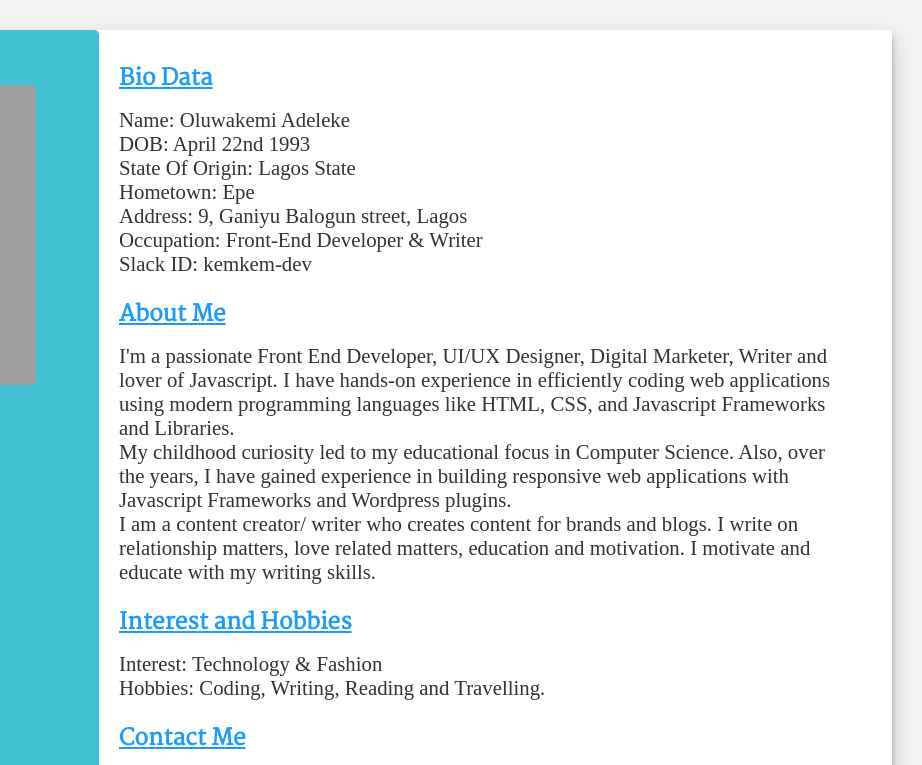
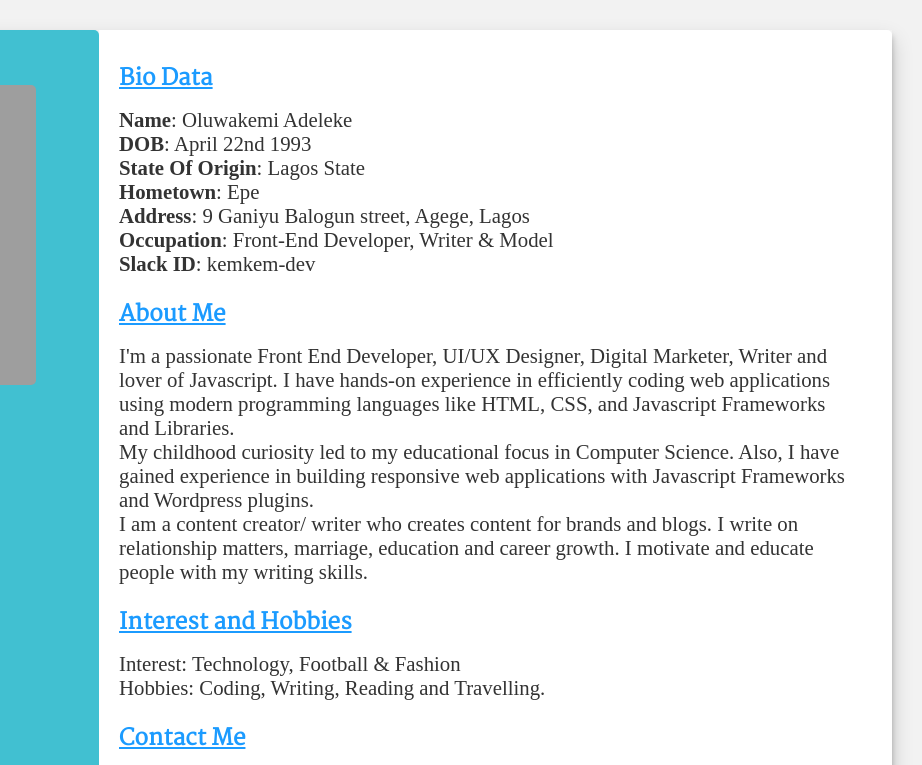
Before and after one commit to KemKem-dev/profile-page, a plain HTML site: page index.html in a window 1280 px wide. Shown: the top 765 px of the page, 358-1280 px from the left. Drawn offline with Linux system fonts and the light colour scheme; grey boxes are pictures that could not be loaded; a web font is replaced by a local one.

Commit message:
Update index.html
Update the content of this website.

```diff
--- a/index.html
+++ b/index.html
@@ -31,13 +31,13 @@
                 <h3>Bio Data</h3>
                 <div class="info-data">
                     <div class="data">
-                        <p>Name: Oluwakemi Adeleke</p>
-                        <p>DOB: April 22nd 1993</p>
-                        <p>State Of Origin: Lagos State</p>
-                        <p>Hometown: Epe</p>
-                        <p>Address: 9, Ganiyu Balogun street, Lagos</p>
-                        <p>Occupation: Front-End Developer & Writer</p>
-                        <p>Slack ID: kemkem-dev</p>
+                         <p><strong>Name</strong>: Oluwakemi Adeleke</p>
+                        <p><strong>DOB</strong>: April 22nd 1993</p>
+                        <p><strong>State Of Origin</strong>: Lagos State</p>
+                        <p><strong>Hometown</strong>: Epe</p>
+                        <p><strong>Address</strong>: 9 Ganiyu Balogun street, Agege, Lagos</p>
+                        <p><strong>Occupation</strong>: Front-End Developer, Writer & Model</p>
+                        <p><strong>Slack ID</strong>: kemkem-dev</p>
                     </div>
                 </div>
             </div>
@@ -47,8 +47,8 @@
                     <div class="data">
                         <p>I'm a passionate Front End Developer, UI/UX Designer, Digital Marketer, Writer and lover of Javascript. I have hands-on experience in efficiently coding web applications using modern programming languages like HTML, CSS, and Javascript
                             Frameworks and Libraries.</p>
-                        <p>My childhood curiosity led to my educational focus in Computer Science. Also, over the years, I have gained experience in building responsive web applications with Javascript Frameworks and Wordpress plugins.</p>
-                        <p> I am a content creator/ writer who creates content for brands and blogs. I write on relationship matters, love related matters, education and motivation. I motivate and educate with my writing skills.</p>
+                        <p>My childhood curiosity led to my educational focus in Computer Science. Also, I have gained experience in building responsive web applications with Javascript Frameworks and Wordpress plugins.</p>
+                        <p> I am a content creator/ writer who creates content for brands and blogs. I write on relationship matters, marriage, education and career growth. I motivate and educate people with my writing skills.</p>
                     </div>
                 </div>
             </div>
@@ -56,7 +56,7 @@
                 <h3>Interest and Hobbies</h3>
                 <div class="interest-data">
                     <div class="data">
-                        <p>Interest: Technology & Fashion </p>
+                        <p>Interest: Technology, Football & Fashion </p>
                         <p>Hobbies: Coding, Writing, Reading and Travelling.</p>
                     </div>
                 </div>
```
